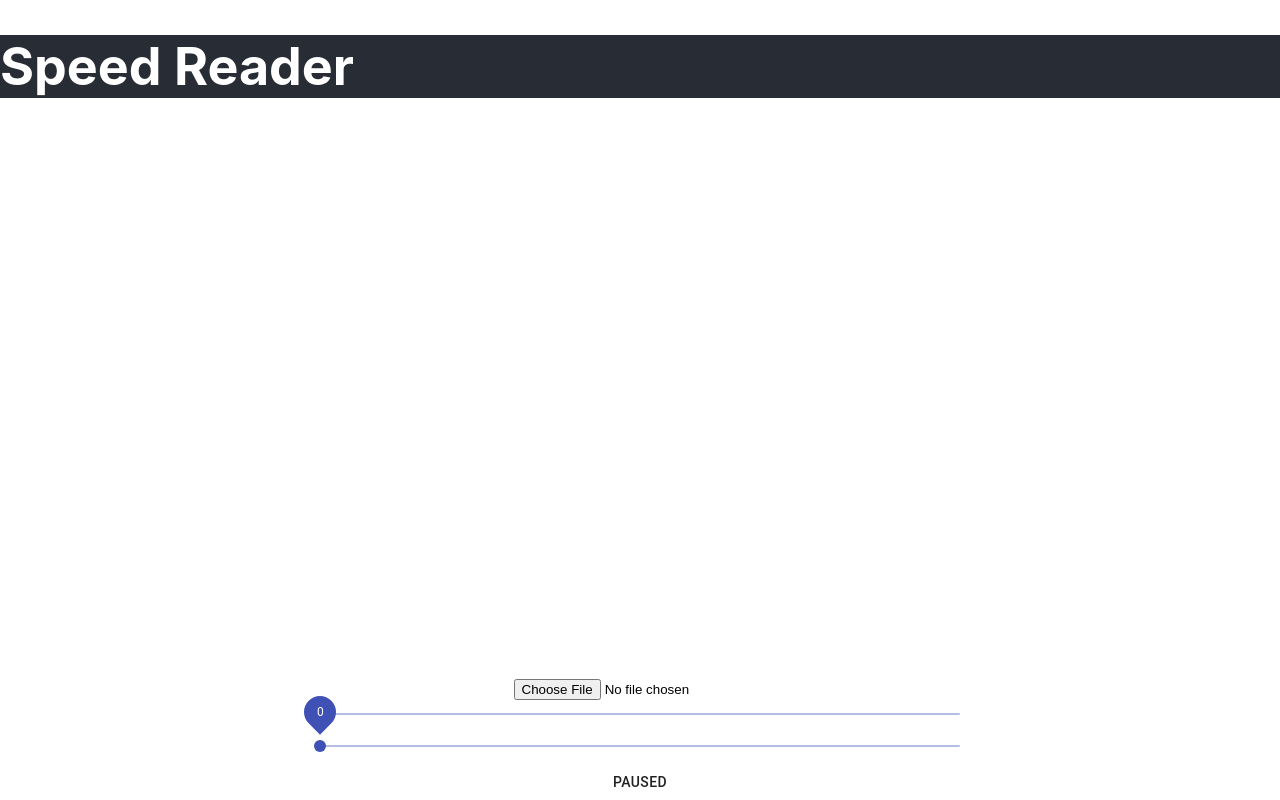
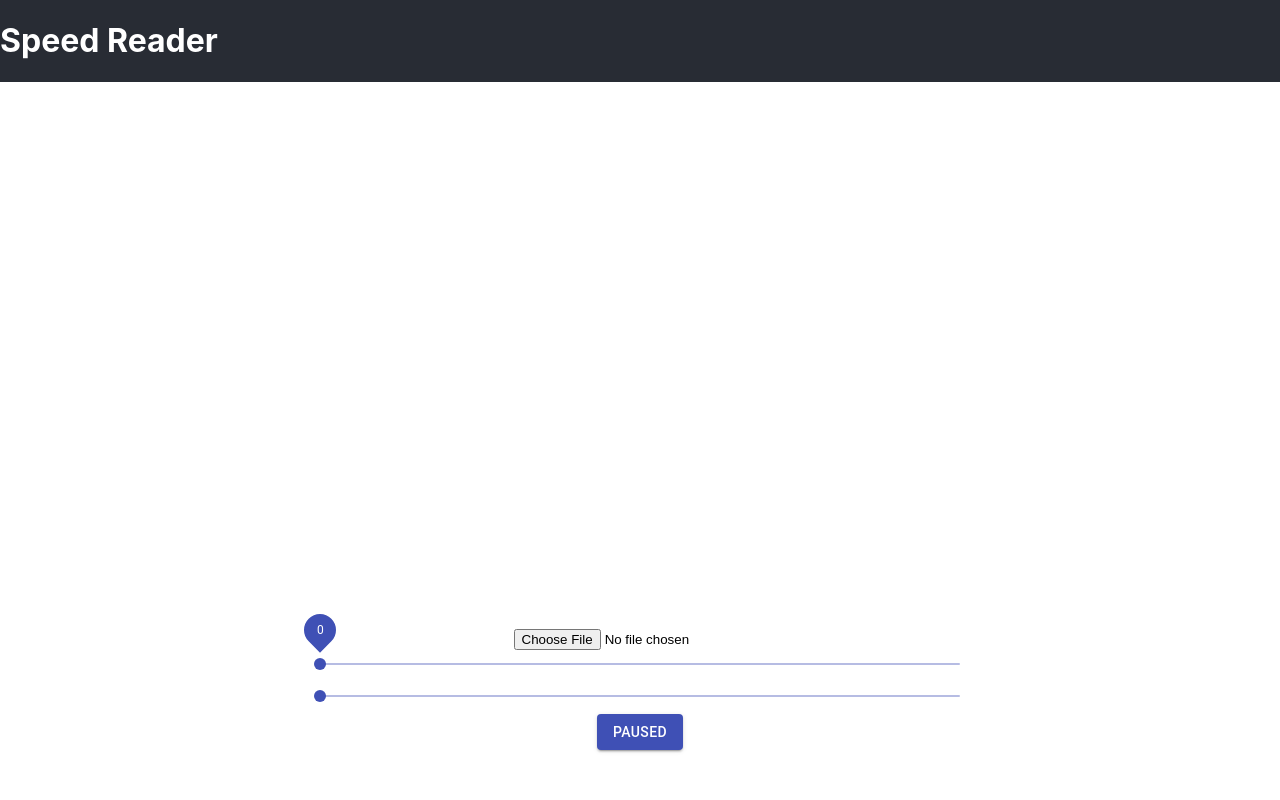
Before and after one commit to Madoxen/speed-reader, a React (Create React App) app: page / in a window 1280 px wide. Built offline with nearby package versions, Linux system fonts and the light colour scheme.

Commit message:
Added styling to button

```diff
--- a/src/App.css
+++ b/src/App.css
@@ -3,15 +3,16 @@
 }
 
 .App-header {
+  top: 0px;
+  width: 100%;
   background-color: #282c34;
-  display: auto;
-  flex-direction: column;
+  display: flexbox;
+  position: fixed;
   align-items: center;
   justify-content: center;
-  font-size: calc(10px + 2vmin);
+  font-size: calc( 2vmin);
   color: white;
 }
-
 
 .App-link {
   color: #61dafb;
@@ -21,7 +22,7 @@
 {
   width: 50%;
   position: fixed;
-  bottom: 0px;
+  bottom: 50px;
   left: 25%;
   align-items: center;
   justify-content: center;
@@ -32,9 +33,16 @@
 .App-word-container
 {
   position: fixed;
+  justify-content: space-between;
   bottom: 50%;
   width: 50%;
   left: 25%;
   text-align: center;
-  font-size: calc(40px + 2vmin);
+  font-size: calc( 5vmin);
 }
+
+.App-button
+{
+  background-color: #282c34;
+  color: #282c34;
+}
--- a/src/App.tsx
+++ b/src/App.tsx
@@ -1,3 +1,4 @@
+import { createMuiTheme, ThemeProvider } from '@material-ui/core';
 import React, { Component } from 'react';
 import './App.css';
 import BookProcessor from './BookProcessor';
@@ -17,6 +18,23 @@ interface IState {
 class App extends Component<IProps, IState>  {
 
   timerID: number = -1;
+
+  theme = createMuiTheme({
+    palette: {
+      primary: {
+        light: '#757ce8',
+        main: '#3f50b5',
+        dark: '#002884',
+        contrastText: '#fff',
+      },
+      secondary: {
+        light: '#ff7961',
+        main: '#f44336',
+        dark: '#ba000d',
+        contrastText: '#000',
+      },
+    },
+  });
 
 
   constructor(props: IProps) {
@@ -97,9 +115,6 @@ class App extends Component<IProps, IState>  {
   }
 
 
-
-
-
   render() {
     let book = this.state.currentBook;
     let word: string | null = null;
@@ -115,7 +130,7 @@ class App extends Component<IProps, IState>  {
           <h1>Speed Reader</h1>
         </header>
 
-
+        <ThemeProvider theme={this.theme}>
           <WordContainer word={word}></WordContainer>
 
           <div className="App-controls">
@@ -132,6 +147,8 @@ class App extends Component<IProps, IState>  {
               onWordIndexChanged={this.handleWordIndexChanged}
             ></PlayerControls>
           </div>
+        </ThemeProvider>
+
 
 
       </div>
--- a/src/PlayerControls.tsx
+++ b/src/PlayerControls.tsx
@@ -1,7 +1,7 @@
 import React, { ChangeEvent, Component } from 'react';
 import logo from './logo.svg';
 import './App.css';
-import { Button, Slider } from '@material-ui/core';
+import { Button, createMuiTheme, Slider, ThemeProvider } from '@material-ui/core';
 import { isPropertySignature, parseConfigFileTextToJson } from 'typescript';
 
 
@@ -52,9 +52,9 @@ class PlayerControls extends Component<IProps>  {
     render() {
         return (
             <> {/*Fragment*/}
-                <Slider step={1} valueLabelDisplay="auto" onChange={this.onSliderValueChange} max={this.maxWordsPerMinute} min={this.minWordsPerMinute}></Slider>
-                <Slider step={1} valueLabelDisplay="on" onChange={this.onWordIndexSliderValueChange} max={this.props.wordMax} min={0} value={this.props.wordIndex}></Slider>
-                <Button onClick={this.onButtonClick}>
+                <Slider color="primary" step={1} valueLabelDisplay="on" onChange={this.onWordIndexSliderValueChange} max={this.props.wordMax} min={0} value={this.props.wordIndex}></Slider>
+                <Slider color="primary" step={1} valueLabelDisplay="auto" onChange={this.onSliderValueChange} max={this.maxWordsPerMinute} min={this.minWordsPerMinute}></Slider>
+                <Button color="primary" variant="contained" className="App-button" onClick={this.onButtonClick}>
                     <a>{this.props.currentState}</a>
                 </Button>
             </>
--- a/src/index.tsx
+++ b/src/index.tsx
@@ -3,6 +3,24 @@ import ReactDOM from 'react-dom';
 import './index.css';
 import App from './App';
 import * as serviceWorker from './serviceWorker';
+import { createMuiTheme } from '@material-ui/core/styles';
+
+const theme = createMuiTheme({
+  palette: {
+    primary: {
+      light: '#757ce8',
+      main: '#3f50b5',
+      dark: '#002884',
+      contrastText: '#fff',
+    },
+    secondary: {
+      light: '#ff7961',
+      main: '#f44336',
+      dark: '#ba000d',
+      contrastText: '#000',
+    },
+  },
+});
 
 ReactDOM.render(
   <React.StrictMode>
```
Also changed, not shown: 1 other file (tests, documents, lock files or other folders). Lines whose indentation alone changed are shown as unchanged.
